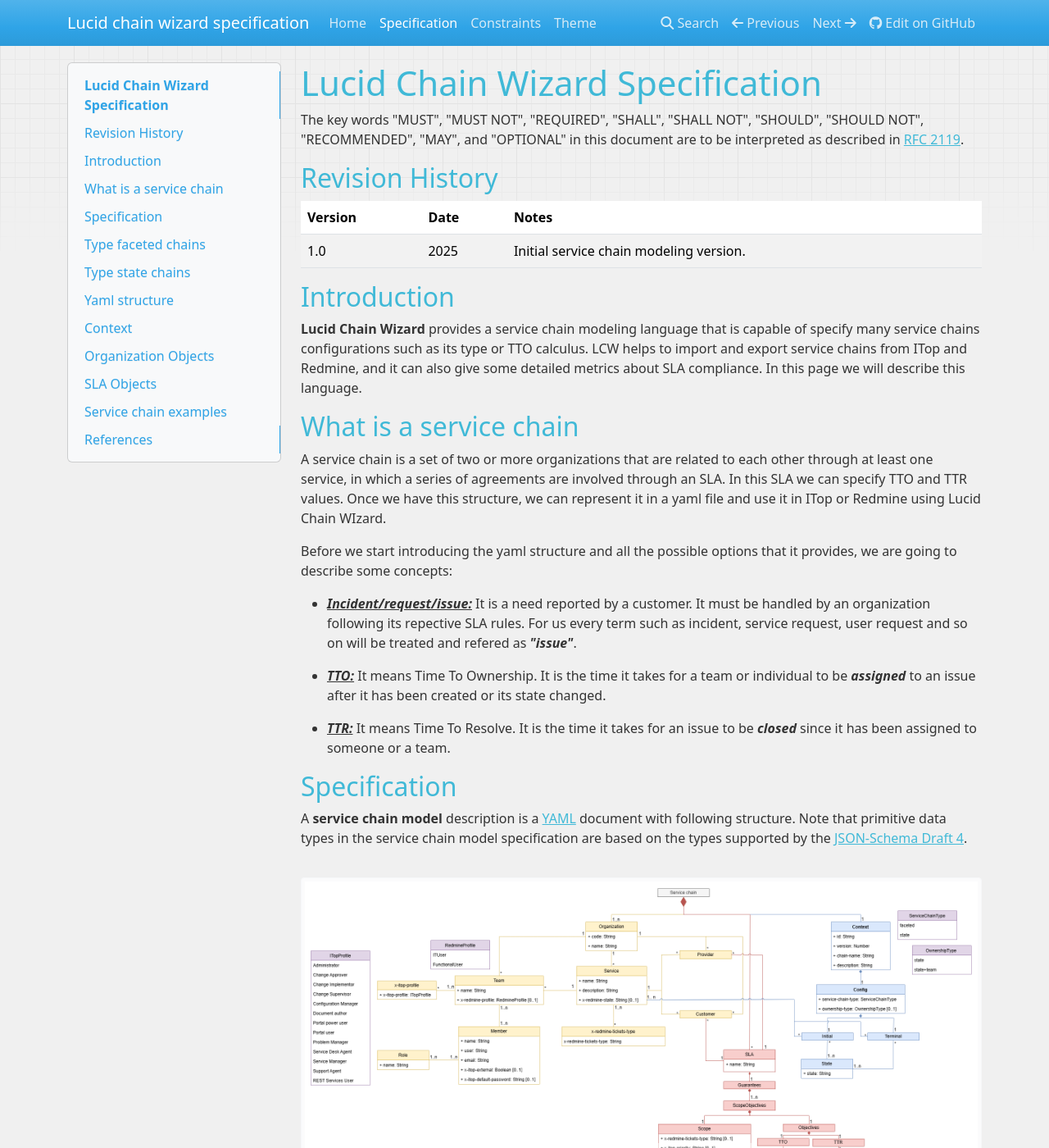
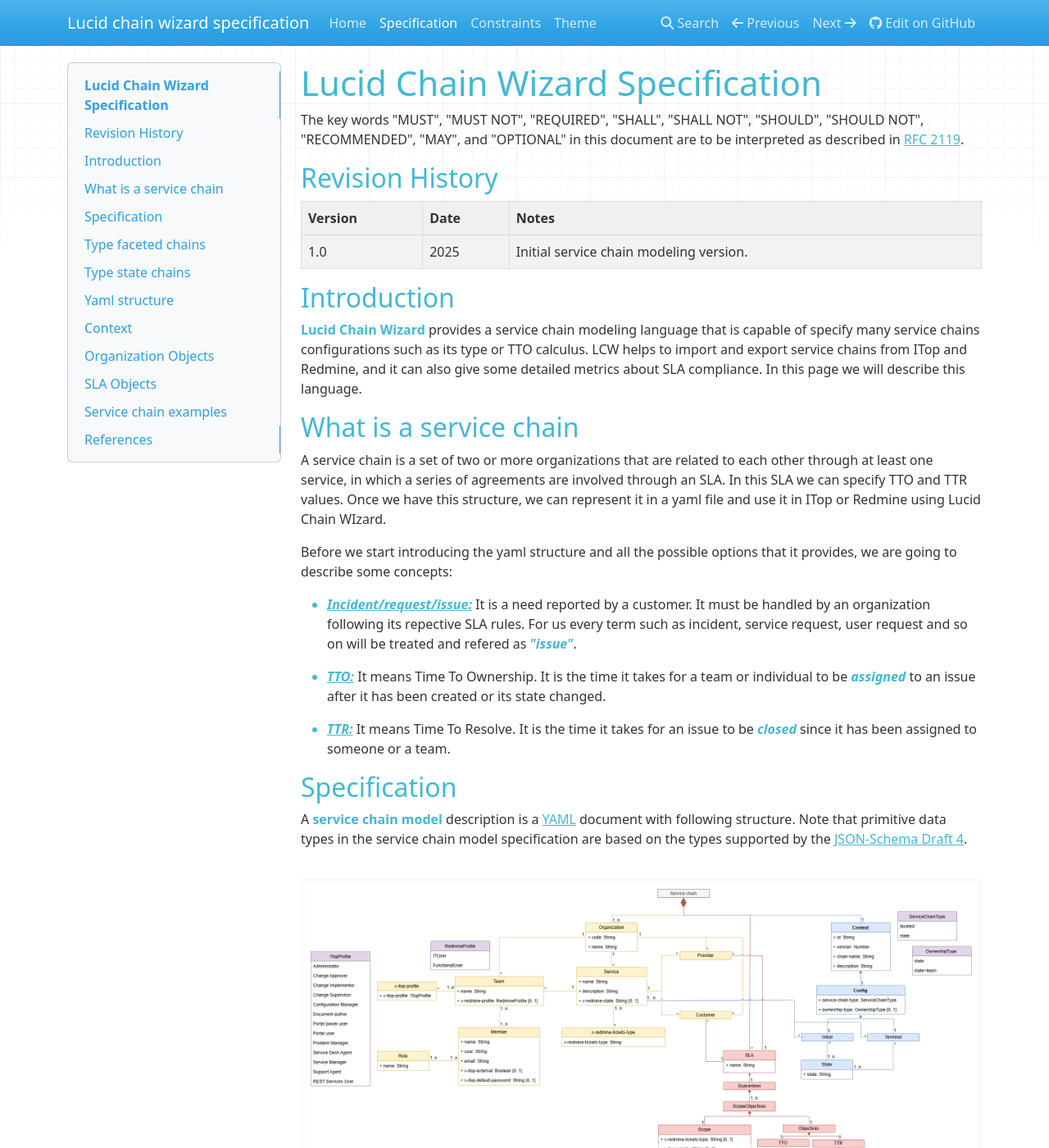
Before and after one commit to lucidchain/specs, an MkDocs documentation site: the page built from docs/Specification.md, in a window 1280 px wide and 1400 px high. Shown: the whole window at 82% size. Built offline with MkDocs 1.6.1, drawn with Linux system fonts in a browser that asks for light colours; nearby versions of some CDN libraries.

Commit message:
style: add some styles for dark theme

```diff
--- a/docs/Specification.md
+++ b/docs/Specification.md
@@ -119,7 +119,7 @@
 | initial           | [`ServiceStateObject[]`](#servicestateobject) | Optional      | List of initial services and their states. It is not optional if chain type is state. |
 | terminal          | [`ServiceStateObject[]`](#servicestateobject) | Optional      | List of terminal services and their states. It is not optional if chain type is state. |
 | ownership-type    | [`OwnershipType`](#ownershiptype)                            | Optional      | Defines the ownership type. By default its value is 'state' It is not optional if chain type is state. |
-| initial-sla      | `String`                            | **Optional**      | It is the **name** of the initial SLA assigned to the service chain. It will be the SLA taken into account when a new issue is created and it has not changed its state. It is not optional if chain type is state. |
+| initial-sla      | `String`                            | Optional      | It is the **name** of the initial SLA assigned to the service chain. It will be the SLA taken into account when a new issue is created and it has not changed its state. It is not optional if chain type is state. |
 
 ---
 
--- a/docs/css/custom.css
+++ b/docs/css/custom.css
@@ -1,4 +1,3 @@
-/* Variables de color personalizadas para MkDocs */
 :root {
   --primary-color: #40b9d7;
   --highlighted-code-line-bg: rgba(0, 0, 0, 0.1);
@@ -16,11 +15,7 @@
   color: #333;
 }
 
-h1, h2, h3, h4, h5, h6 {
-  color: var(--primary-color);
-}
-
-a {
+h1, h2, h3, h4, h5, h6, a, em, u, li::marker, strong {
   color: var(--primary-color);
 }
 
@@ -33,8 +28,7 @@
   color: #333;
 }
 
-.theme-last-updated time,
-.theme-last-updated b {
+.theme-last-updated time, .theme-last-updated b {
   font-size: 14px;
   color: var(--last-updated-color);
   font-weight: bold;
@@ -56,3 +50,60 @@
   font-style: italic;
   color: #555;
 }
+
+[data-theme='light'], body {
+  background-color: #ffffff;
+}
+
+[data-theme='dark'] {
+  background-color: #2b2b2b;
+  color: #f0f0f0;
+}
+
+html, body {
+  background-image: none !important;
+  background-size: initial !important;
+}
+
+
+th, td {
+  padding: 8px;
+  text-align: left;
+  border: 1px solid #ddd;
+}
+
+[data-theme='light'] th, [data-theme='light'] td {
+  background-color: #fff;
+  color: #333;
+}
+
+[data-theme='dark'] th, [data-theme='dark'] td {
+  background-color: #444;
+  color: #f0f0f0;
+  border-color: #666;
+}
+
+th {
+  font-weight: bold;
+}
+
+[data-theme='dark'] th {
+  background-color: #333;
+}
+
+[data-theme='light'] th {
+  background-color: #f0f0f0;
+}
+
+[data-theme='dark'] pre, [data-theme='dark'] code, [data-theme='dark'] code.hljs {
+  background-color: var(--highlighted-code-line-bg);
+  color: #e0e0e0;
+}
+
+code.hljs {
+  background-color: var(--highlighted-code-line-bg);
+}
+
+[data-theme='dark'] .hljs-attr { color: #ffcc00; }
+[data-theme='dark'] .hljs-number { color: #56b6c2; }
+[data-theme='dark'] .hljs-string { color: #98c379; }
```
